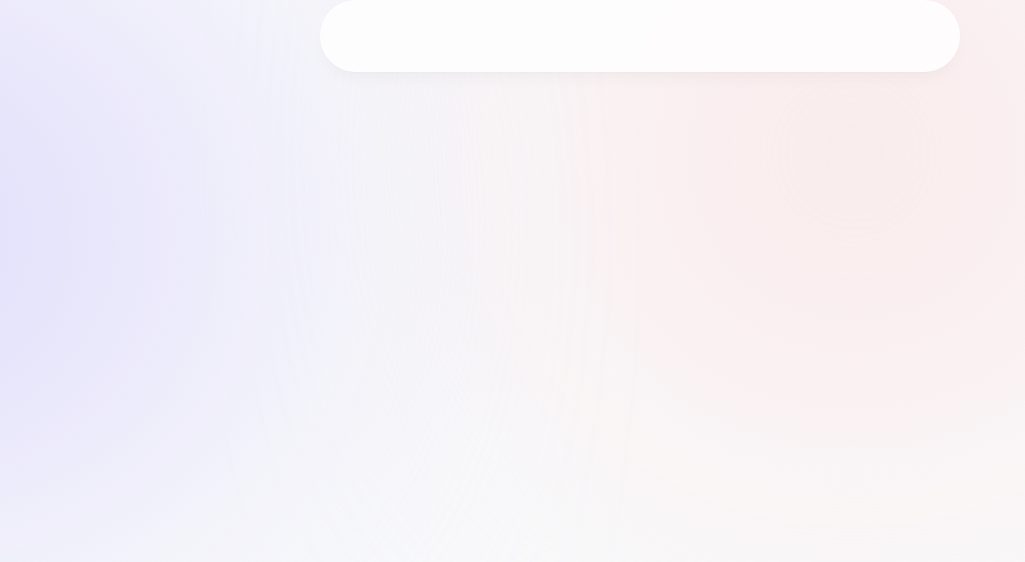
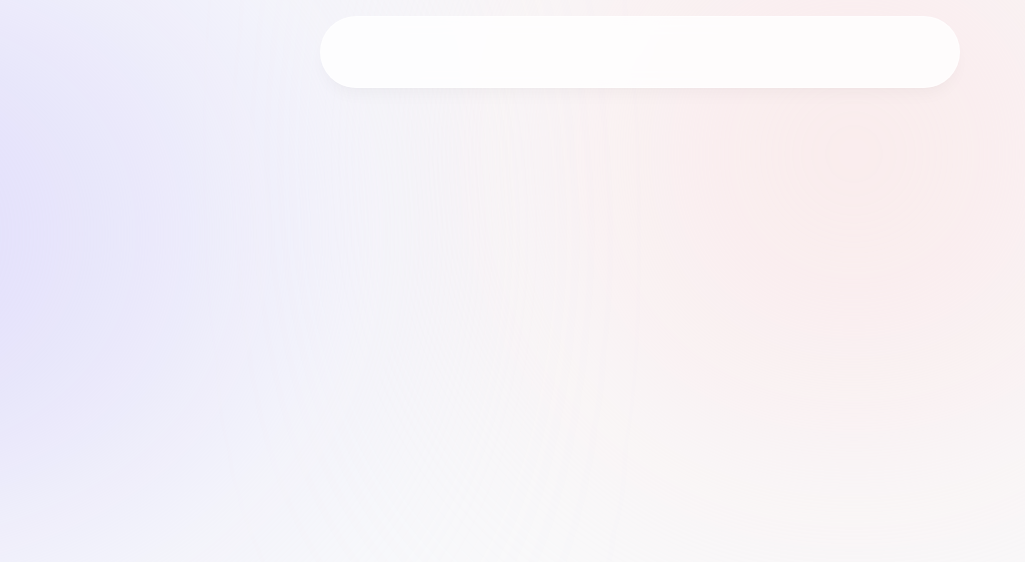
Before and after one commit to hiroshiyoka/company-profile-website, a website: page index.html in a window 1280 px wide. Shown: the top 562 px of the page, without its empty margins (0-1025 px from the left). Drawn offline with Linux system fonts and the light colour scheme.

Commit message:
feat: create navbar style

```diff
--- a/index.html
+++ b/index.html
@@ -18,8 +18,11 @@
     <!-- HEADER -->
     <header class="z-[999] relative">
       <div
-        class="fixed top-0 left-1/2 -translate-x-1/2 h-[4.5rem] w-1/2 rounded-full border border-white border-opacity-40 bg-white bg-opacity-80 shadow-lg shadow-black/[0.03] backdrop-blur-[0.5rem]"
+        class="fixed top-4 left-1/2 -translate-x-1/2 h-[4.5rem] w-1/2 rounded-full border border-white border-opacity-40 bg-white bg-opacity-80 shadow-lg shadow-black/[0.03] backdrop-blur-[0.5rem]"
       ></div>
+
+      <!-- NAV -->
+      <nav class="fixed top-[0.15rem] left-1/2 -translate-x-1/2 py-2"></nav>
     </header>
   </body>
 </html>
```
Also changed, not shown: dist/output.css.
